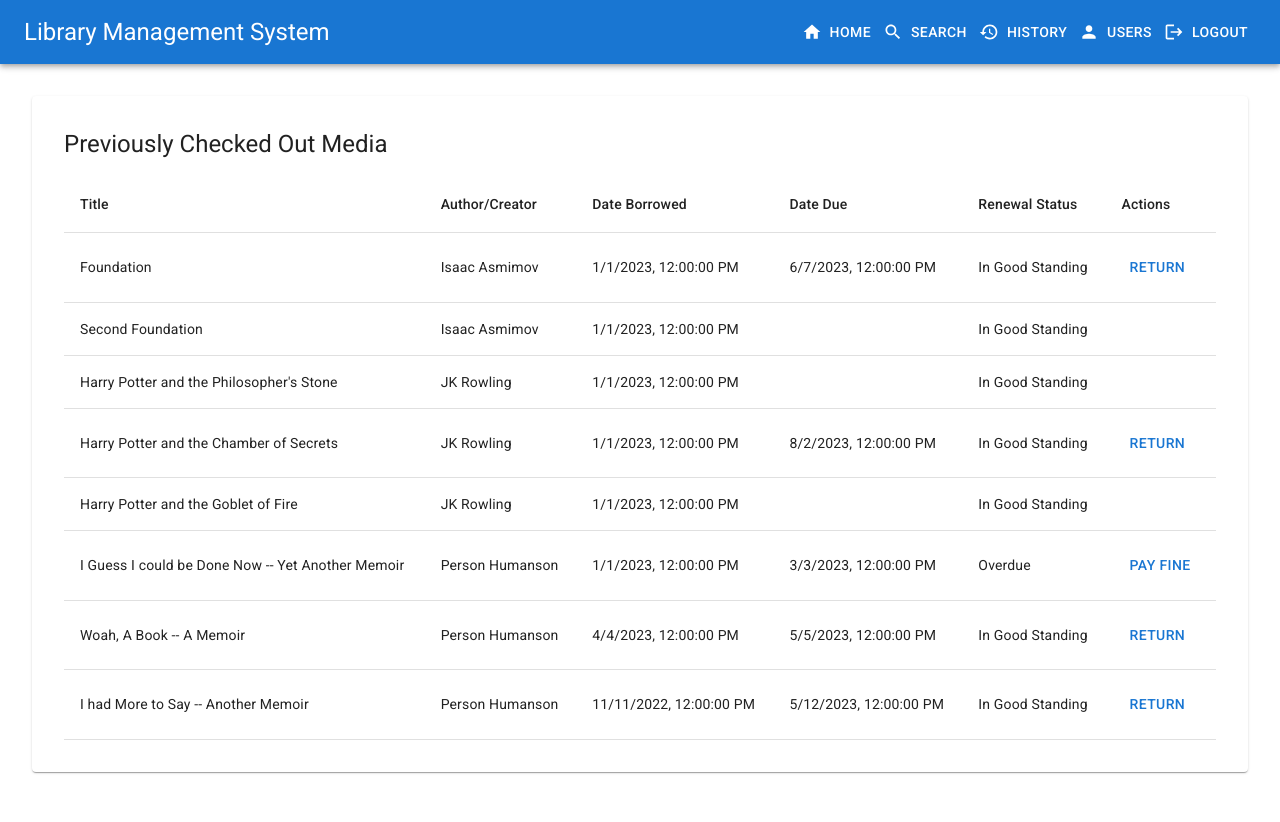
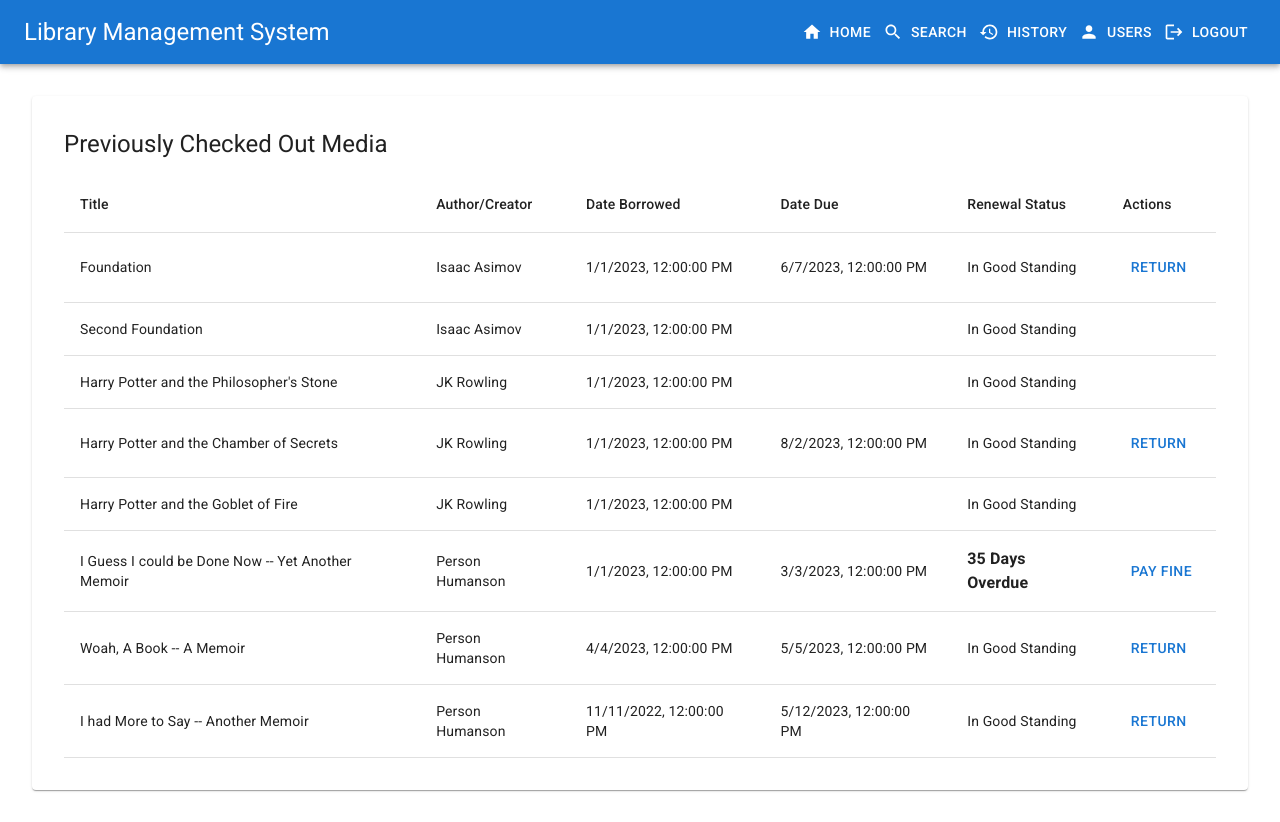
Before and after one commit to atbreen/SE_LMS_Spring2023, a React (Create React App) app in the folder ui/: page /#/history in a window 1280 px wide. Built offline with nearby package versions, Linux system fonts and the light colour scheme.

Commit message:
fines dialog

```diff
--- a/ui/src/Components/History.jsx
+++ b/ui/src/Components/History.jsx
@@ -1,6 +1,13 @@
 import {
+  Alert,
   Button,
   Card,
+  Checkbox,
+  Dialog,
+  DialogActions,
+  DialogContent,
+  DialogTitle,
+  FormControlLabel,
   Table,
   TableBody,
   TableCell,
@@ -9,9 +16,34 @@ import {
   Typography,
 } from "@mui/material";
 import { useUserHistory } from "../Context/DB";
+import { useCallback, useState } from "react";
+
+function getLateDays(start, end) {
+  const date1 = new Date(start);
+  const date2 = new Date(end);
+
+  const oneDay = 1000 * 60 * 60 * 24;
+  const diffInTime = date2.getTime() - date1.getTime();
+  const diffInDays = Math.round(diffInTime / oneDay);
+
+  return diffInDays;
+}
 
 export function History() {
   const history = useUserHistory("0001");
+  const todayDate = new Date().toISOString();
+
+  const [open, setOpen] = useState(false);
+  const handleLateFees = useCallback(
+    (item) => () => {
+      setOpen(item);
+    },
+    []
+  );
+  const handleClose = useCallback(() => {
+    setOpen(false);
+  }, []);
+
   return (
     <>
       <Card sx={{ p: 4, m: 4 }}>
@@ -41,13 +73,19 @@ export function History() {
                   {h.duedate && new Date(h.duedate).toLocaleString()}
                 </TableCell>
                 <TableCell>
-                  {h.duedate && h.duedate < new Date().toISOString()
-                    ? "Overdue"
-                    : "In Good Standing"}
+                  {h.duedate && h.duedate < new Date().toISOString() ? (
+                    <Typography>
+                      <strong>
+                        {getLateDays(h.duedate, todayDate)} Days Overdue
+                      </strong>
+                    </Typography>
+                  ) : (
+                    "In Good Standing"
+                  )}
                 </TableCell>
                 <TableCell>
                   {!h.duedate ? null : h.duedate < new Date().toISOString() ? (
-                    <Button>Pay Fine</Button>
+                    <Button onClick={handleLateFees(h)}>Pay Fine</Button>
                   ) : (
                     <Button>Return</Button>
                   )}
@@ -57,6 +95,42 @@ export function History() {
           </TableBody>
         </Table>
       </Card>
+      {history.map((h) => (
+        <Dialog open={!!open} onClose={handleClose}>
+          <DialogTitle>Pay Late Fees</DialogTitle>
+          <DialogContent>
+            <Typography>
+              <h4>
+                Your media is {getLateDays(open.duedate, todayDate)} day(s)
+                overdue. Your late fees for this borrow are $
+                {0.05 * getLateDays(open.duedate, todayDate)}
+              </h4>
+            </Typography>
+            <Typography>
+              <Alert severity="warning">
+                <Typography>
+                  By checking this box you are authorizing the above amount to
+                  be charged to your payment method on file. Click Confirm to
+                  continue.
+                </Typography>
+                <FormControlLabel
+                  control={<Checkbox />}
+                  labelPlacement="end"
+                  label="I Agree"
+                />
+              </Alert>
+            </Typography>
+          </DialogContent>
+          <DialogActions>
+            <Button onClick={handleClose} color="secondary">
+              Cancel
+            </Button>
+            <Button onclick={handleClose} variant="contained">
+              Confirm
+            </Button>
+          </DialogActions>
+        </Dialog>
+      ))}
     </>
   );
 }
--- a/ui/src/Components/Signup.jsx
+++ b/ui/src/Components/Signup.jsx
@@ -7,36 +7,42 @@ export function Signup() {
       <Card
         sx={{ p: 4, my: 4, textAlign: "center", maxWidth: 400, mx: "auto" }}
       >
-				<Typography variant='h5' sx={{ pb: 2 }}>
+        <Typography variant="h5" sx={{ pb: 2 }}>
           Create an Account
         </Typography>
         <Box mb={2}>
-					<TextField label='First Name' placeholder='First Name' />
+          <TextField label="First Name" placeholder="First Name" />
         </Box>
         <Box mb={2}>
-					<TextField label='Last Name' placeholder='Last Name' />
+          <TextField label="Last Name" placeholder="Last Name" />
         </Box>
         <Box mb={2}>
-					<TextField label='Phone Number' placeholder='Phone Number' />
+          <TextField label="Phone Number" placeholder="Phone Number" />
         </Box>
         <Box mb={2}>
-					<TextField label='Email Address' placeholder='Email Address' />
+          <TextField label="Email Address" placeholder="Email Address" />
         </Box>
         <Box mb={2}>
           <TextField
-						label='Password'
-						type='password'
-						autoComplete='new-password'
-						placeholder='Password'
+            label="Password"
+            type="password"
+            autoComplete="new-password"
+            placeholder="Password"
             sx={{ mb: 2 }}
           />
         </Box>
-				<Button sx={{ mb: 2 }} variant='contained'>
+        <Button
+          Link
+          component={RouterLink}
+          to="/login"
+          sx={{ mb: 2 }}
+          variant="contained"
+        >
           Create Account
         </Button>
-				<Typography variant='body2'>
+        <Typography variant="body2">
           Already have an account?{" "}
-					<Link component={RouterLink} to='/login'>
+          <Link component={RouterLink} to="/login">
             Login!
           </Link>
         </Typography>
--- a/ui/src/Context/DB.jsx
+++ b/ui/src/Context/DB.jsx
@@ -8,7 +8,7 @@ const defaultDB = {
       lastname: "Moore",
       emailaddress: "jmoore@email.com",
       phonenumber: "222-636-5858",
-      status: "In Good Standing",
+      status: "Delinquent",
     },
     {
       userid: "0601",
@@ -104,7 +104,7 @@ const defaultDB = {
       bookid: "8",
       category: "Book",
       title: "Foundation",
-      author: "Isaac Asmimov",
+      author: "Isaac Asimov",
       isbn: "0553382578",
       genre: "Fiction",
       copies: 1,
@@ -113,7 +113,7 @@ const defaultDB = {
       bookid: "9",
       category: "Book",
       title: "Foundation and Empire",
-      author: "Isaac Asmimov",
+      author: "Isaac Asimov",
       isbn: "0246118326",
       genre: "Fiction",
       copies: 1,
@@ -122,7 +122,7 @@ const defaultDB = {
       bookid: "10",
       category: "Book",
       title: "Second Foundation",
-      author: "Isaac Asmimov",
+      author: "Isaac Asimov",
       isbn: "0007270518",
       genre: "Fiction",
       copies: 1,
```
Lines whose indentation alone changed are shown as unchanged.
